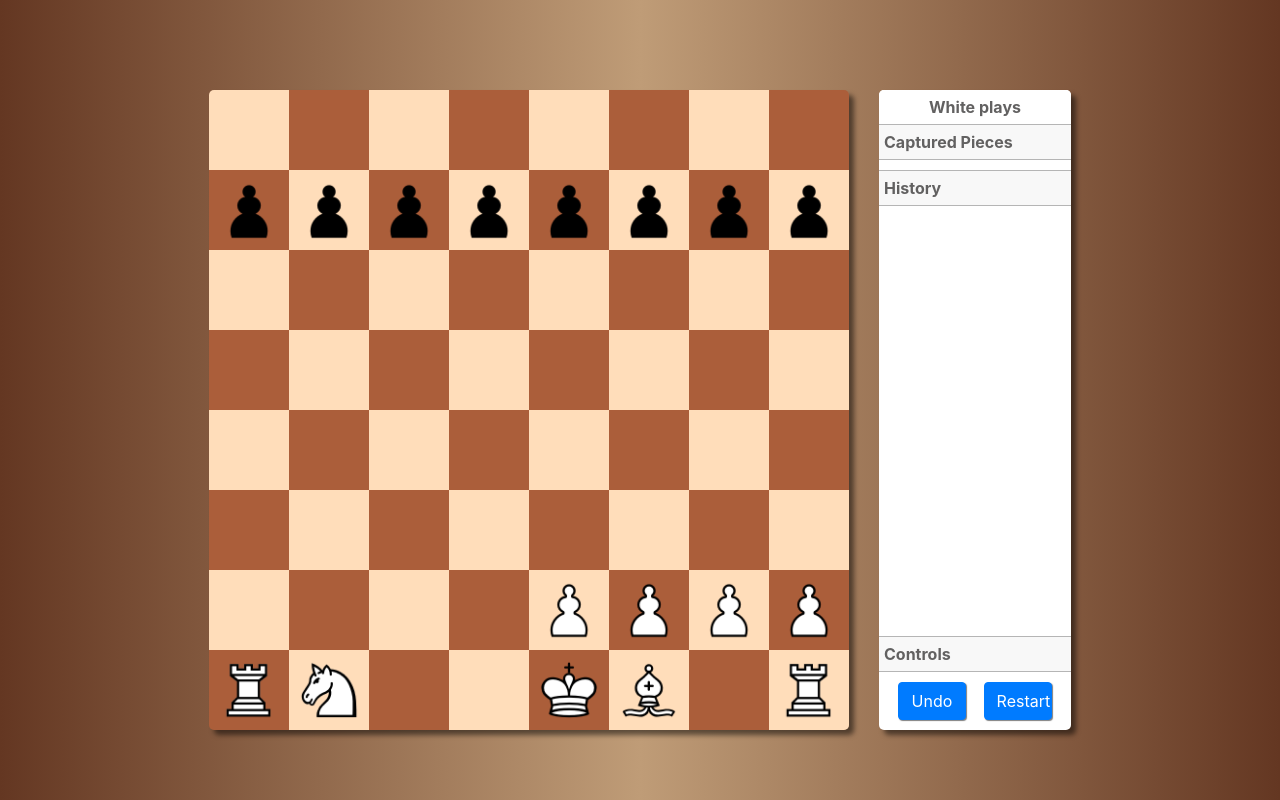
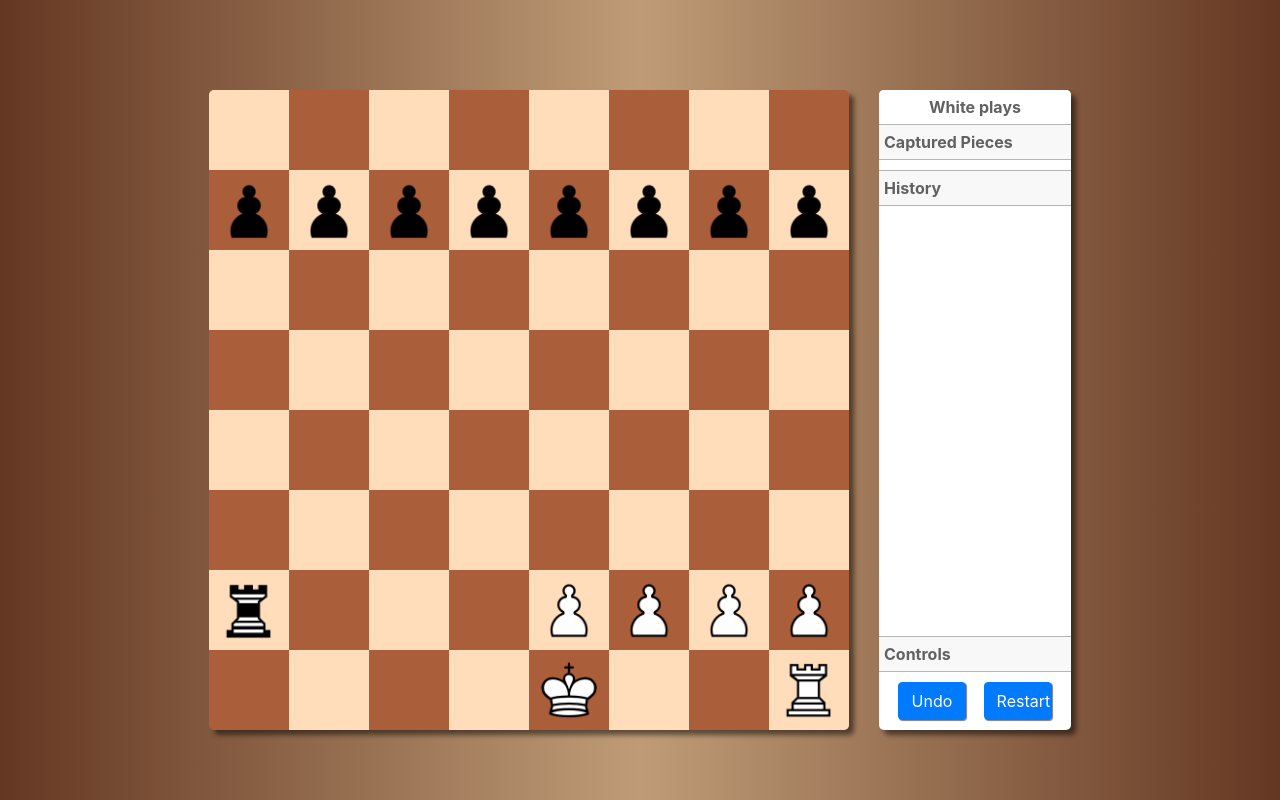
Before and after one commit to MatiMoreyra/react-chess, a React (Create React App) app in the folder app/: page / in a window 1280 px wide. Built offline with nearby package versions, Linux system fonts and the light colour scheme.

Commit message:
added validation for threatened path -  onCheck does not work - need to add onCheck black for both colors

```diff
--- a/app/src/game-engine/local-engine/LocalEngine.ts
+++ b/app/src/game-engine/local-engine/LocalEngine.ts
@@ -21,7 +21,7 @@ import { EnPassantRule } from "./rules/EnPassantRule";
 import { Piece } from "./extensions/Piece";
 import { CheckRule } from "./rules/CheckRule";
 import { GameEndedRule } from "./rules/GameEndedRule";
-import { GameInitialPositions } from "./gameInitialPositions/InitialPositions"
+import { GamePositions } from "./gameInitialPositions/InitialPositions"
 
 export class LocalEngine extends ChessGameEngine {
   private _state: GameState;
@@ -29,7 +29,7 @@ export class LocalEngine extends ChessGameEngine {
   private _stateHistory: Array<GameState>;
   constructor() {
     super();
-    let pieces = parseFen(GameInitialPositions["WhiteShortCastlingNotEmptySpaces"]);
+    let pieces = parseFen(GamePositions["CastlingKingOnCheck"]);
     if (pieces == null) {
       throw new Error("Invalid fen");
     }
--- a/app/src/game-engine/local-engine/gameInitialPositions/InitialPositions.ts
+++ b/app/src/game-engine/local-engine/gameInitialPositions/InitialPositions.ts
@@ -1,9 +1,10 @@
-export enum GameInitialPositions {
+export enum GamePositions {
     Default = "rnbqkbnr/pppppppp/8/8/8/8/PPPPPPPP/RNBQKBNR",
     WhiteShortCastlingTest = "8/pppppppp/8/8/8/8/4PPPP/4K2R",
     WhiteBothCastlingTest = "8/pppppppp/8/8/8/8/4PPPP/R3K2R",
     BlackShortCastlingTest = "4k2r/4pppp/8/8/8/8/8/8",
     BlackAndWhiteValidCastling = "r3k2r/pppppppp/8/8/8/8/4PPPP/R3K2R",
     WhiteShortCastlingNotEmptySpaces = "8/pppppppp/8/8/8/8/4PPPP/RN2KB1R",
-    QuickCheckMate = "k7/6R1/7R/8/8/8/8/7K"
+    QuickCheckMate = "k7/6R1/7R/8/8/8/8/7K",
+    CastlingKingOnCheck = "8/pppppppp/8/8/8/8/r3PPPP/4K2R"
 }
--- a/app/src/game-engine/local-engine/rules/CastlingRule.ts
+++ b/app/src/game-engine/local-engine/rules/CastlingRule.ts
@@ -1,7 +1,7 @@
 import { Rule, RuleEvaluationResult } from "../Rule";
 import { GameState } from "../GameState";
 import { Move } from "../extensions/Move";
-import { IMove } from "../../IMove";
+import { ISquare } from "../../ISquare";
 import { PieceType, PieceColor } from "../../IPiece";
 
 enum castlingFlags {
@@ -53,6 +53,7 @@ export class CastlingRule extends Rule {
         return { valid: false };
     }
 
+
     private proceedForKing(move: Move, state: GameState, pieceColor: PieceColor){
         if(!this.allowedKingCols.includes(move.destination.column)){
             let result = this.nextOrInvalidResult(move, state);
@@ -75,12 +76,14 @@ export class CastlingRule extends Rule {
         this.shortCastling(pieceColor):
         this.longCastling(pieceColor);
 
-        let fakeMove : IMove = {
+        let fakeMove = new Move({
             source: move.source,
             destination: destinationRook
-        };
+        });
 
-        if (state.board.isPathFree(new Move(fakeMove))){
+        if (state.board.isPathFree(fakeMove) && !state.onCheck &&
+            !this.isPathThreatened(state, pieceColor, fakeMove)){
+            debugger;
             let kingMove = new Move({source: move.source, destination: castledKing});
             let RookMove = new Move({source: destinationRook, destination: castledRook})
             return this.castle(state, kingMove, RookMove, pieceColor);
@@ -136,4 +139,38 @@ export class CastlingRule extends Rule {
           nextState: nextState
         };
     }
+
+    private isPathThreatened(state: GameState, color: PieceColor, move: Move):boolean{
+        let advance = 1;
+        while (advance < Math.abs(move.dx) || advance < Math.abs(move.dy)) {
+        let col = move.source.column + advance * Math.sign(move.dx);
+        let row = move.source.row + advance * Math.sign(move.dy);
+        if (this.isSquareThreatened(state, color, {  row: row, column: col })) {
+            return true;
+        }
+        advance++;
+        }
+        return false;
+    }
+
+    private isSquareThreatened(state: GameState, color: PieceColor, square: ISquare){
+        //check if any opposite piece can reach the square
+        for (let row = 0; row < 8; row++) {
+            for (let column = 0; column < 8; column++) {
+              let source: ISquare = { row: row, column: column };
+              let piece = state.board.getPiece(source);
+              if (piece && piece.color !== color) {
+                let move: Move = new Move({
+                  source: source,
+                  destination: square
+                });
+                let result = this.nextOrInvalidResult(move, state);
+                if (result.valid) {
+                  return true;
+                }
+              }
+            }
+          }
+          return false;
+    }
 }
--- a/app/src/game-engine/local-engine/rules/CheckRule.ts
+++ b/app/src/game-engine/local-engine/rules/CheckRule.ts
@@ -19,7 +19,6 @@ export class CheckRule extends Rule {
         state.currentTurn === PieceColor.White
           ? PieceColor.Black
           : PieceColor.White;
-
       result.nextState.onCheck = this.isChecked(result.nextState, nextTurn);
     }
     return result;
```
